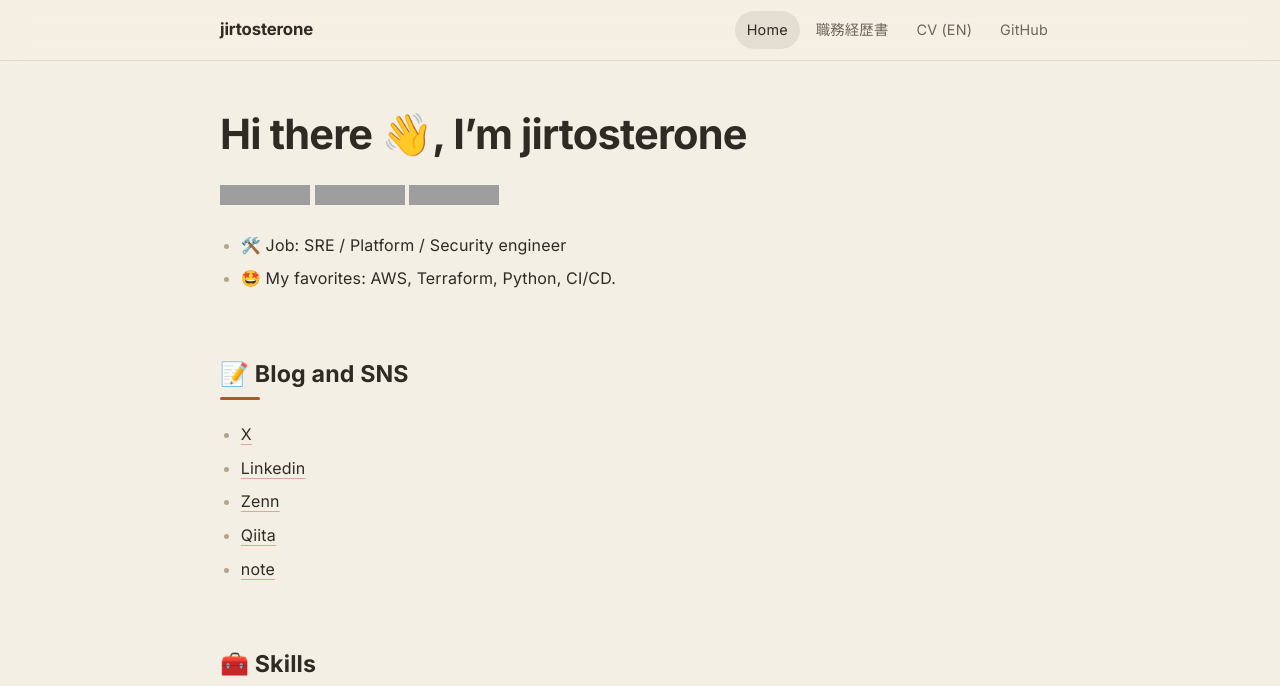
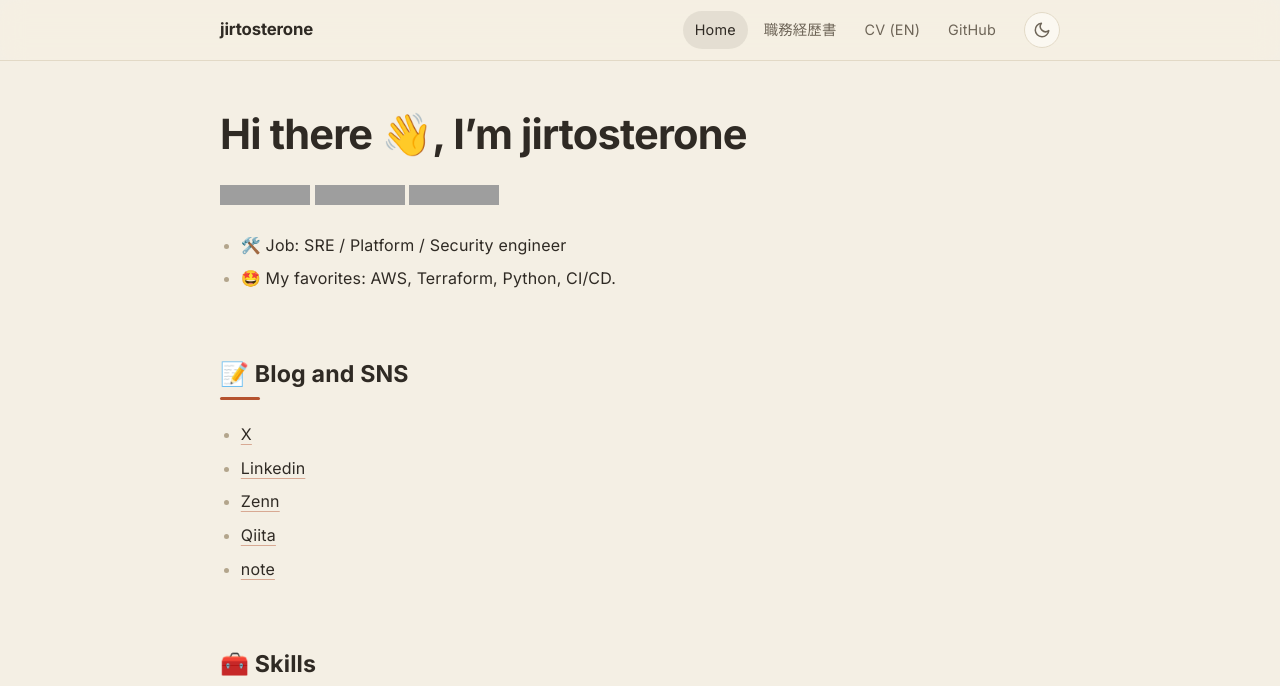
Before and after one commit to jirtosterone/jirtosterone, a Jekyll site: the page built from README.md, in a window 1280 px wide and 1400 px high. Shown: the top 686 px of the window. Built offline with Jekyll 4.4.1, drawn with Linux system fonts in a browser that asks for light colours; our own code applies the rules of GitHub Pages for plain Markdown files; grey boxes are pictures that could not be loaded.

Commit message:
feat: ヘッダーにダーク/ライトの切り替えボタンを追加
最初は OS の設定に従い、ボタンで選んだテーマはブラウザに保存してページを移っても保つ。
保存したダークが読み込みの最初に白く光らないよう、テーマは描画の前に決める。

Co-Authored-By: Claude Opus 5.5 <noreply@anthropic.com>

```diff
--- a/_layouts/default.html
+++ b/_layouts/default.html
@@ -8,6 +8,15 @@
   <link rel="preconnect" href="https://fonts.gstatic.com" crossorigin>
   <link rel="stylesheet" href="https://fonts.googleapis.com/css2?family=Inter:wght@400;600;700&family=Noto+Sans+JP:wght@400;600;700&display=swap">
   <link rel="stylesheet" href="{{ '/assets/css/site.css' | relative_url }}">
+  <script>
+    // runs before paint so a saved dark choice doesn't flash light first
+    (function () {
+      var saved = null;
+      try { saved = localStorage.getItem("theme"); } catch (e) {}
+      var isDark = saved ? saved === "dark" : matchMedia("(prefers-color-scheme: dark)").matches;
+      document.documentElement.dataset.theme = isDark ? "dark" : "light";
+    })();
+  </script>
 </head>
 <body>
   <header class="site-header">
@@ -19,6 +28,10 @@
         {% endfor %}
         <a href="https://github.com/jirtosterone">GitHub</a>
       </nav>
+      <button class="theme-toggle" type="button" aria-label="ダークモードに切り替える">
+        <svg class="icon-moon" viewBox="0 0 24 24" aria-hidden="true"><path d="M21 12.8A9 9 0 1 1 11.2 3a7 7 0 0 0 9.8 9.8z"/></svg>
+        <svg class="icon-sun" viewBox="0 0 24 24" aria-hidden="true"><circle cx="12" cy="12" r="4"/><path d="M12 2v2M12 20v2M4.9 4.9l1.4 1.4M17.7 17.7l1.4 1.4M2 12h2M20 12h2M4.9 19.1l1.4-1.4M17.7 6.3l1.4-1.4"/></svg>
+      </button>
     </div>
   </header>
   <main class="wrap content">
@@ -27,5 +40,20 @@
   <footer class="site-footer">
     <div class="wrap">© Jun Irie</div>
   </footer>
+  <script>
+    (function () {
+      var root = document.documentElement;
+      var button = document.querySelector(".theme-toggle");
+      function render() {
+        button.setAttribute("aria-label", root.dataset.theme === "dark" ? "ライトモードに切り替える" : "ダークモードに切り替える");
+      }
+      button.addEventListener("click", function () {
+        root.dataset.theme = root.dataset.theme === "dark" ? "light" : "dark";
+        try { localStorage.setItem("theme", root.dataset.theme); } catch (e) {}
+        render();
+      });
+      render();
+    })();
+  </script>
 </body>
 </html>
--- a/assets/css/site.css
+++ b/assets/css/site.css
@@ -16,8 +16,9 @@
   color-scheme: light;
 }
 
+/* dark tokens appear twice: once for the OS setting, once for the toggle's explicit choice */
 @media (prefers-color-scheme: dark) {
-  :root {
+  :root:not([data-theme="light"]) {
     --bg: #1c1915;
     --card-bg: #25211c;
     --surface: #2e2923;
@@ -31,6 +32,20 @@
     --card-shadow: 0 0 0 1px #3a342c;
     color-scheme: dark;
   }
+}
+:root[data-theme="dark"] {
+  --bg: #1c1915;
+  --card-bg: #25211c;
+  --surface: #2e2923;
+  --fg: #ece4d4;
+  --muted: #a89d8b;
+  --border: #3a342c;
+  --accent: #e0896a;
+  --accent-soft: rgba(168, 157, 139, 0.14);
+  --marker: #7d7262;
+  --heading-accent: #e0896a;
+  --card-shadow: 0 0 0 1px #3a342c;
+  color-scheme: dark;
 }
 
 /* ---------- base ---------- */
@@ -110,7 +125,45 @@ img {
 .site-nav {
   display: flex;
   gap: 4px;
+  margin-left: auto;
   overflow-x: auto;
+}
+
+.theme-toggle {
+  flex: none;
+  display: grid;
+  place-items: center;
+  width: 36px;
+  height: 36px;
+  padding: 0;
+  border: 1px solid var(--border);
+  border-radius: 50%;
+  background: var(--card-bg);
+  color: var(--muted);
+  cursor: pointer;
+}
+.theme-toggle:hover {
+  color: var(--fg);
+}
+.theme-toggle:focus-visible {
+  outline: 2px solid var(--accent);
+  outline-offset: 2px;
+}
+.theme-toggle svg {
+  width: 18px;
+  height: 18px;
+  fill: none;
+  stroke: currentColor;
+  stroke-width: 2;
+  stroke-linecap: round;
+  stroke-linejoin: round;
+}
+.icon-sun,
+:root[data-theme="dark"] .icon-moon {
+  display: none;
+}
+:root[data-theme="dark"] .icon-sun {
+  display: block;
 }
 .site-nav a {
   padding: 6px 12px;
```
